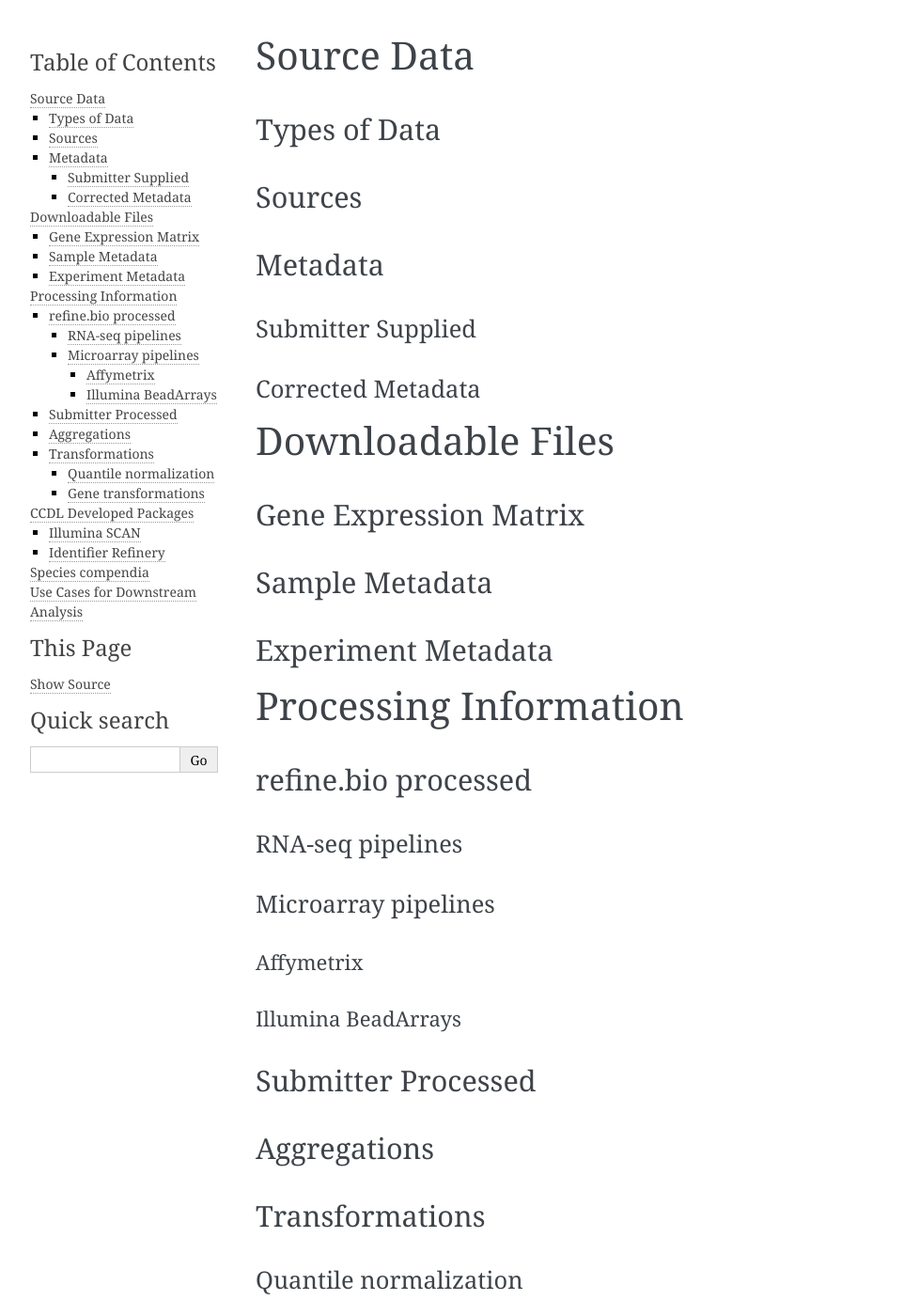
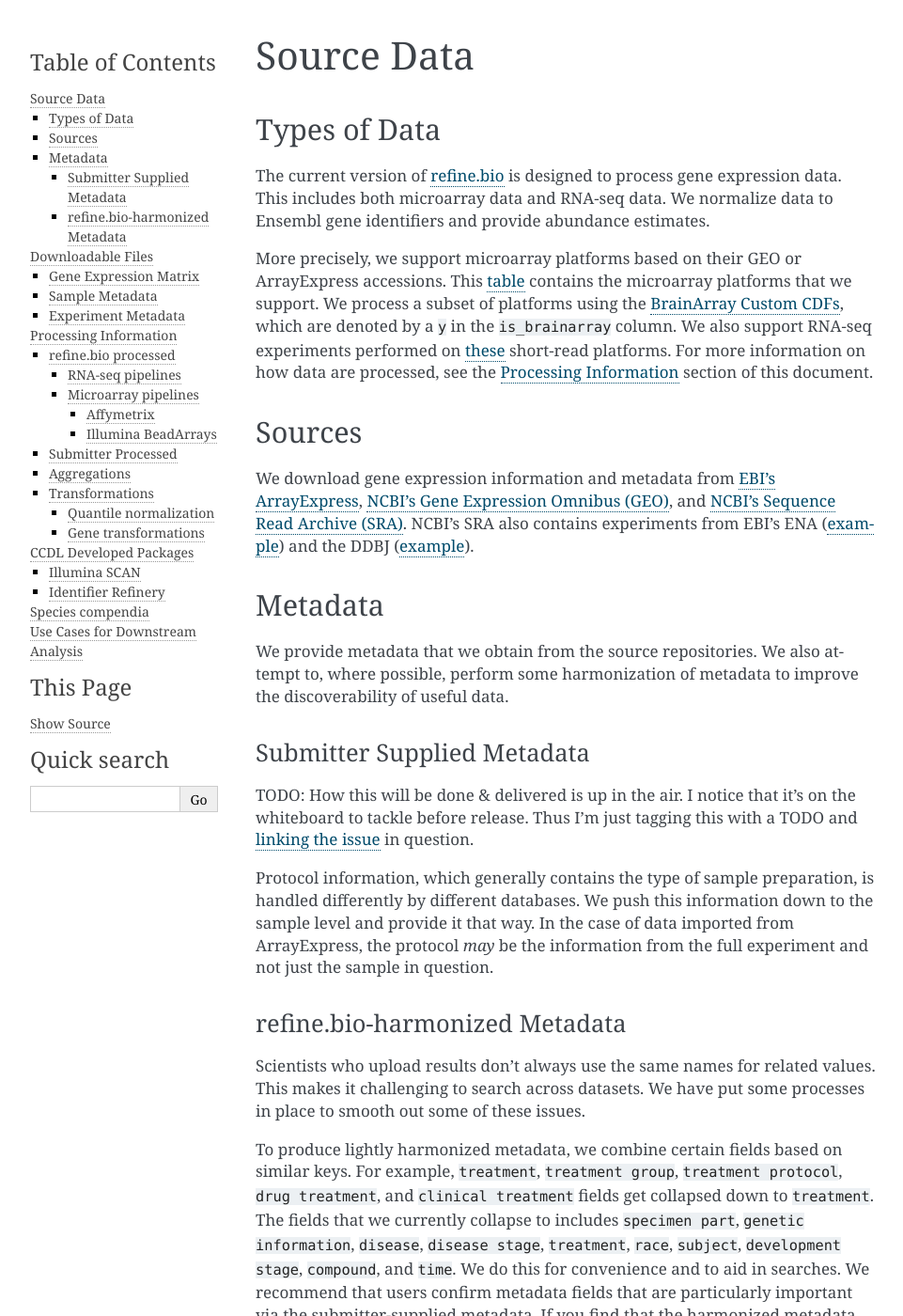
Before and after one commit to AlexsLemonade/refinebio-docs, a Sphinx documentation site: the page built from docs/main_text.md, in a window 1280 px wide and 1400 px high. Shown: the whole window at 94% size, without its empty margins (148-1109 px from the left). Built offline with Sphinx 7.4.7, drawn with Linux system fonts in a browser that asks for light colours; some of the changed text lies outside the part shown.

Commit message:
initial draft to close #3

```diff
--- a/docs/main_text.md
+++ b/docs/main_text.md
@@ -2,14 +2,47 @@
 
 ## Types of Data
 
+The current version of [refine.bio](https://refine.bio) is designed to process gene expression data.
+This includes both microarray data and RNA-seq data.
+We normalize data to Ensembl gene identifiers and provide abundance estimates.
+
+More precisely, we support microarray platforms based on their GEO or ArrayExpress accessions.
+This [table](https://github.com/AlexsLemonade/refinebio/blob/dev/config/supported_microarray_platforms.csv) contains the microarray platforms that we support.
+We process a subset of platforms using the [BrainArray Custom CDFs](http://brainarray.mbni.med.umich.edu/Brainarray/Database/CustomCDF/CDF_download.asp), which are denoted by a `y` in the `is_brainarray` column.
+We also support RNA-seq experiments performed on [these](https://github.com/AlexsLemonade/refinebio/blob/dev/config/supported_rnaseq_platforms.txt) short-read platforms.
+For more information on how data are processed, see the [Processing Information](#processing-information) section of this document.
+
 ## Sources
+
+We download gene expression information and metadata from [EBI's ArrayExpress](https://www.ebi.ac.uk/arrayexpress/), [NCBI's Gene Expression Omnibus (GEO)](https://www.ncbi.nlm.nih.gov/geo/), and [NCBI's Sequence Read Archive (SRA)](https://www.ncbi.nlm.nih.gov/sra).
+NCBI's SRA also contains experiments from EBI's ENA ([example](https://www.ncbi.nlm.nih.gov/sra/?term=ERP000447)) and the DDBJ ([example](https://www.ncbi.nlm.nih.gov/sra/?term=DRP000017)).
 
 ## Metadata
 
-### Submitter Supplied
+We provide metadata that we obtain from the source repositories.
+We also attempt to, where possible, perform some harmonization of metadata to improve the discoverability of useful data.
 
-### Corrected Metadata
+### Submitter Supplied Metadata
 
+TODO: How this will be done & delivered is up in the air. I notice that it's on the whiteboard to tackle before release. Thus I'm just tagging this with a TODO and [linking the issue](https://github.com/AlexsLemonade/refinebio/issues/515) in question.
+
+Protocol information, which generally contains the type of sample preparation, is handled differently by different databases.
+We push this information down to the sample level and provide it that way.
+In the case of data imported from ArrayExpress, the protocol _may_ be the information from the full experiment and not just the sample in question.
+
+### refine.bio-harmonized Metadata
+
+Scientists who upload results don't always use the same names for related values.
+This makes it challenging to search across datasets.
+We have put some processes in place to smooth out some of these issues.
+
+To produce lightly harmonized metadata, we combine certain fields based on similar keys.
+For example, `treatment`, `treatment group`, `treatment protocol`, `drug treatment`, and `clinical treatment` fields get collapsed down to `treatment`.
+The fields that we currently collapse to includes `specimen part`, `genetic information`, `disease`, `disease stage`, `treatment`, `race`, `subject`, `development stage`, `compound`, and `time`.
+We do this for convenience and to aid in searches.
+We recommend that users confirm metadata fields that are particularly important via the submitter-supplied metadata.
+If you find that the harmonized metadata does not accurately reflect the metadata supplied by the submitter, please [file an issue on GitHub](https://github.com/AlexsLemonade/refinebio/issues) so that we can resolve it.
+If you would prefer to report issues via e-mail, you can also email [ccdl@alexslemonade.org](mailto:ccdl@alexslemonade.org).
 
 # Downloadable Files
 
```
